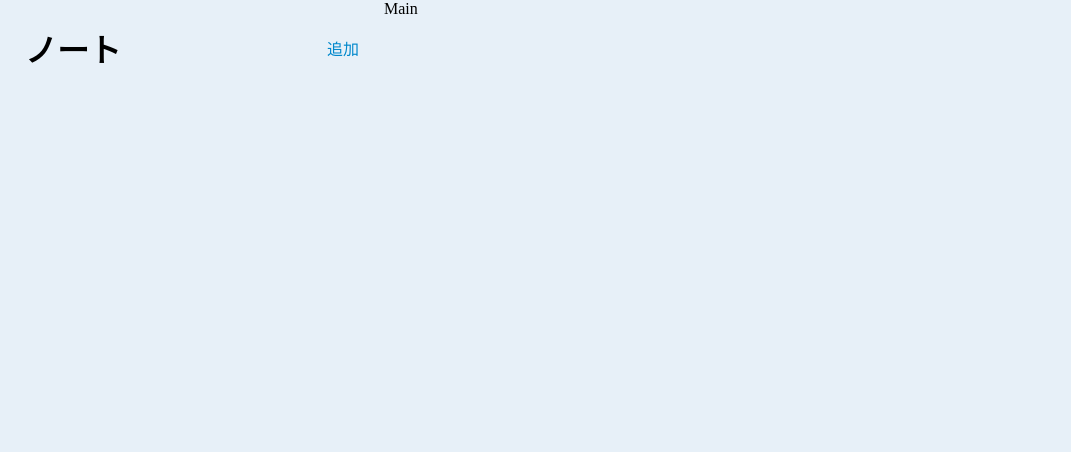
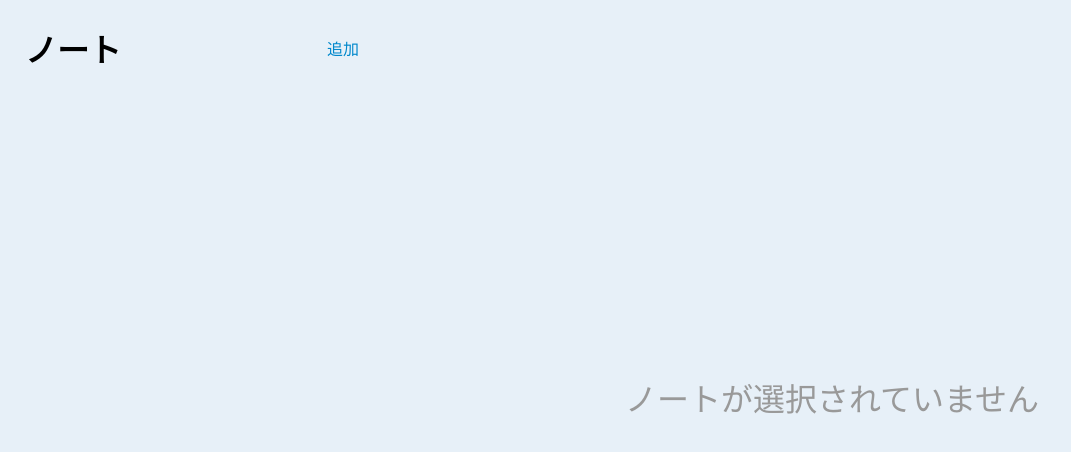
Before and after one commit to ramtiga/noteapp, a React (Vite) app: page / in a window 1280 px wide. Shown: the top 452 px of the page, without its empty margins (0-1071 px from the left). Built offline with nearby package versions, Linux system fonts and the light colour scheme.

Commit message:
Mainコンポーネント作成

```diff
--- a/src/App.tsx
+++ b/src/App.tsx
@@ -27,6 +27,10 @@ function App() {
     setNotes(filterNotes)
   }
 
+  const getActiveNote = () => {
+    return notes.find((note) => note.id === activeNote)
+  }
+
   return (
     <div className="App">
       <Sidebar
@@ -36,7 +40,7 @@ function App() {
         activeNote={activeNote}
         setActiveNote={setActiveNote}
       />
-      <Main />
+      <Main activeNote={getActiveNote()} />
     </div>
   )
 }
--- a/src/components/Main.css
+++ b/src/components/Main.css
@@ -0,0 +1,54 @@
+.app-main {
+  width: 70%;
+  height: 100vh;
+}
+
+.app-main-note-edit,
+.app-main-note-preview {
+  height: 50vh;
+}
+
+.app-main-note-edit {
+  padding: 25px;
+}
+
+.app-main-note-edit input,
+textarea {
+  display: block;
+  border: 1px solid #ddd;
+  margin-bottom: 20px;
+  width: 100%;
+  height: calc(50vh - 130px);
+  resize: none;
+  padding: 5px;
+  font-size: 16px;
+}
+
+.app-main-note-edit input {
+  height: 50px;
+  font-size: 2rem;
+}
+
+.app-main-note-preview {
+  border-top: 1px solid #ddd;
+  overflow-y: scroll;
+  background: rgba(0, 0, 0, 0.04);
+}
+
+.preview-title {
+  padding: 25px 25px 0 25px;
+  margin: 0;
+}
+
+.markdown-preview {
+  padding: 0 25px 25px 25px;
+  line-height: 2rem;
+}
+.no-active-note {
+  width: 70%;
+  height: 100vh;
+  line-height: 100vh;
+  text-align: center;
+  color: #999;
+  font-size: 2rem;
+}
--- a/src/components/Main.tsx
+++ b/src/components/Main.tsx
@@ -1,7 +1,26 @@
+import type { Note } from '../types'
 import './Main.css'
 
-const Main = () => {
-  return <div>Main</div>
+type Props = {
+  activeNote: Note | undefined
+}
+
+const Main = ({ activeNote }: Props) => {
+  if (!activeNote) {
+    return <div className="no-active-note">ノートが選択されていません</div>
+  }
+  return (
+    <div className="app-main">
+      <div className="app-main-note-edit">
+        <input type="text" />
+        <textarea id="" placeholder="ノート内容を記入"></textarea>
+      </div>
+      <div className="app-main-note-preview">
+        <h1 className="preview-title">{activeNote.title}</h1>
+        <div className="markdown-preview">{activeNote.content}</div>
+      </div>
+    </div>
+  )
 }
 
 export default Main
```
